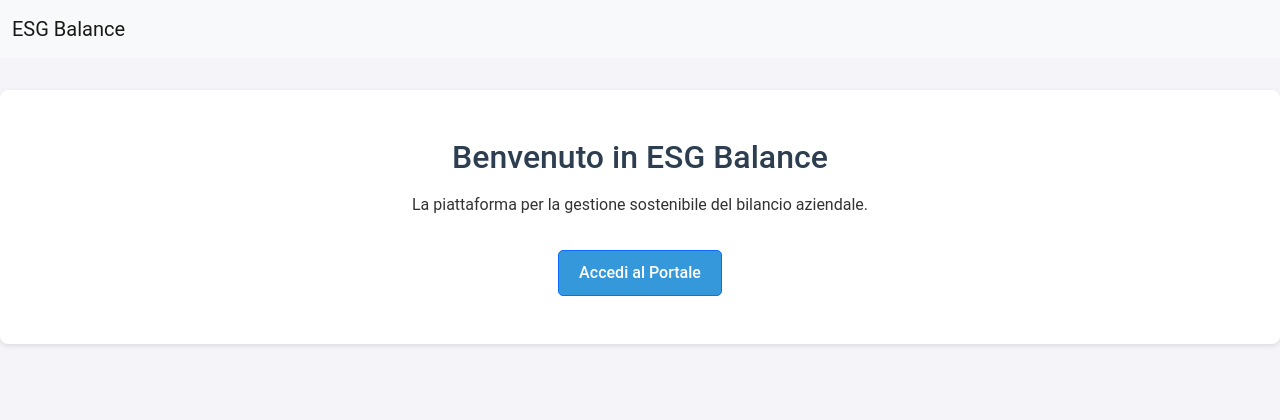
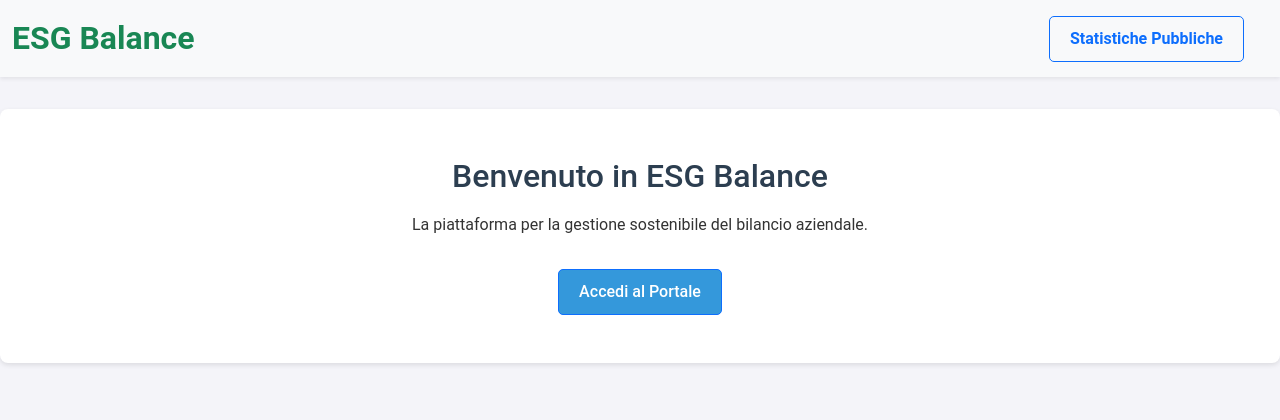
Before and after one commit to EmanueleLippi/Progetto_BDD_LPC, a PHP site: page / in a window 1280 px wide. Shown: the top 420 px of the page. Run offline with PHP 8.4, Linux system fonts and the light colour scheme.

Commit message:
modifica header

```diff
--- a/public/views/header.php
+++ b/public/views/header.php
@@ -17,19 +17,30 @@ if (session_status() !== PHP_SESSION_ACTIVE) {
 
 <body>
 
-    <nav class="navbar navbar-expand-lg navbar-light bg-light">
+    <nav class="navbar navbar-expand-lg navbar-light bg-light shadow-sm py-2">
         <div class="container-fluid">
-            <a class="navbar-brand" href="/">ESG Balance</a>
+            <a class="navbar-brand fs-2 fw-bold text-success" href="/">ESG Balance</a>
+
+            <button class="navbar-toggler" type="button" data-bs-toggle="collapse" data-bs-target="#navbarNav">
+                <span class="navbar-toggler-icon"></span>
+            </button>
 
             <div class="collapse navbar-collapse" id="navbarNav">
-                <ul class="navbar-nav ms-auto">
+                <ul class="navbar-nav ms-auto align-items-center">
+
+                    <li class="nav-item me-lg-4 mb-2 mb-lg-0">
+                        <a class="btn btn-outline-primary fw-bold" href="/views/statistiche.php">
+                            Statistiche Pubbliche
+                        </a>
+                    </li>
 
                     <?php if (isset($_SESSION['user'])): ?>
-                        <li class="nav-item">
-                            <span class="nav-link">Ciao, <?php echo $_SESSION['user'] ?></span>
+                        <li class="nav-item me-lg-3">
+                            <span class="nav-link fw-semibold">Ciao,
+                                <?php echo htmlspecialchars($_SESSION['user']); ?></span>
                         </li>
                         <li class="nav-item">
-                            <a class="nav-link btn btn-danger text-white btn-sm" href="/views/logout.php">Esci</a>
+                            <a class="btn btn-danger text-white btn-sm" href="/views/logout.php">Esci</a>
                         </li>
                     <?php endif; ?>
 
```
